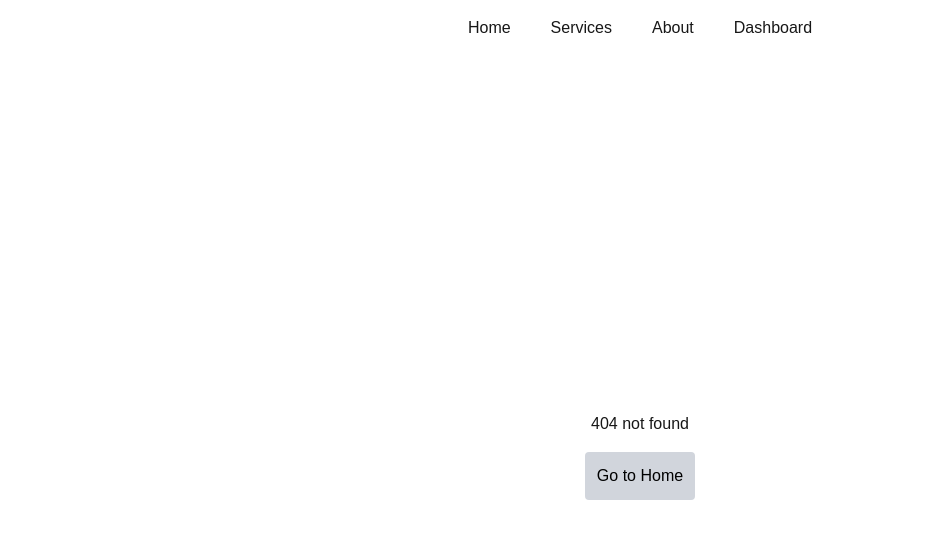
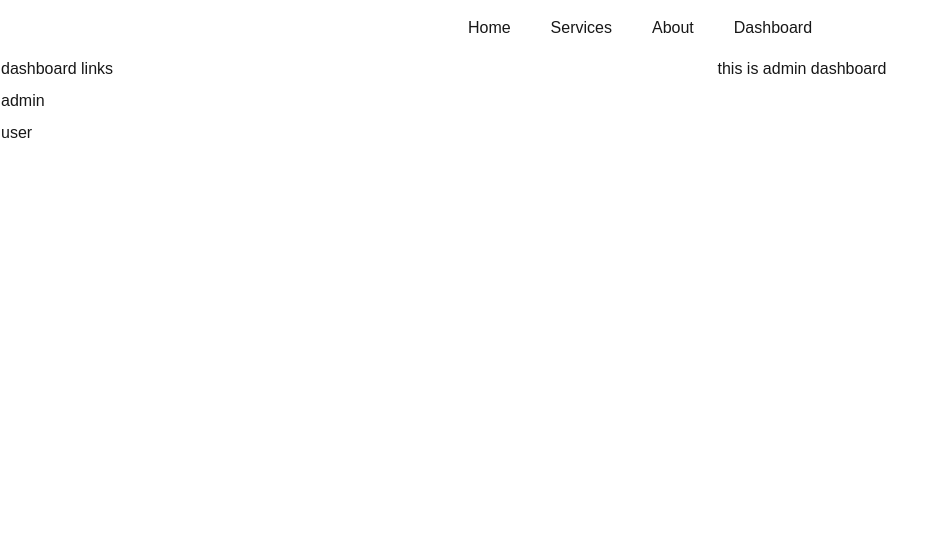
Before and after one commit to ArunRoy404/nextjs-practice, a Next.js app: page /dashboard/admin-dashboard in a window 1280 px wide. Before the commit this address had no page. Shown: the top 538 px of the page, without its empty margins (0-948 px from the left). Built offline with nearby package versions, Linux system fonts and the light colour scheme.

Commit message:
implemented layout with grouped pages

```diff
--- /dev/null
+++ b/src/app/dashboard/(dashboardPagess)/admin-dashboard/page.jsx
@@ -0,0 +1,11 @@
+import React from 'react';
+
+const AdminDashboard = () => {
+    return (
+        <div>
+            this is admin dashboard
+        </div>
+    );
+};
+
+export default AdminDashboard;
--- /dev/null
+++ b/src/app/dashboard/(dashboardPagess)/user-dashboard/page.jsx
@@ -0,0 +1,11 @@
+import React from 'react';
+
+const UserDashboard = () => {
+    return (
+        <div>
+            This is User Dashboard
+        </div>
+    );
+};
+
+export default UserDashboard;
--- /dev/null
+++ b/src/app/dashboard/layout.jsx
@@ -0,0 +1,19 @@
+import Link from 'next/link';
+import React from 'react';
+
+const DashboardLayout = ({ children }) => {
+    return (
+        <div className='grid grid-cols-12 gap-4'>
+            <div className='col-span-3 border border-white flex flex-col gap-2'>
+                dashboard links
+                <Link href={'/dashboard/admin-dashboard'}>admin</Link>
+                <Link href={'/dashboard/user-dashboard'}>user</Link>
+            </div>
+            <div className='col-span-9 border border-white text-center'>
+                {children}
+            </div>
+        </div>
+    );
+};
+
+export default DashboardLayout;
--- /dev/null
+++ b/src/app/dashboard/page.jsx
@@ -0,0 +1,11 @@
+import React from 'react';
+
+const DashboardHomePage = () => {
+    return (
+        <div>
+            this is dashboard page
+        </div>
+    );
+};
+
+export default DashboardHomePage;
```
